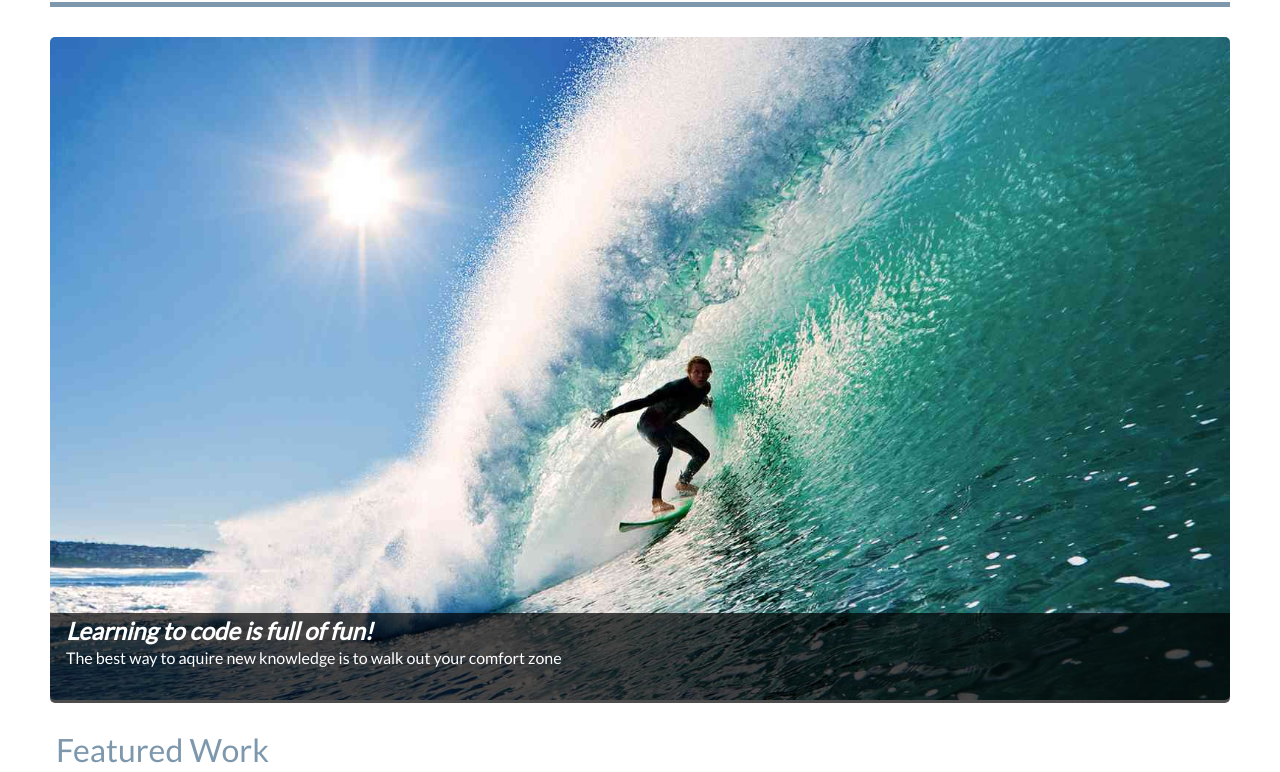
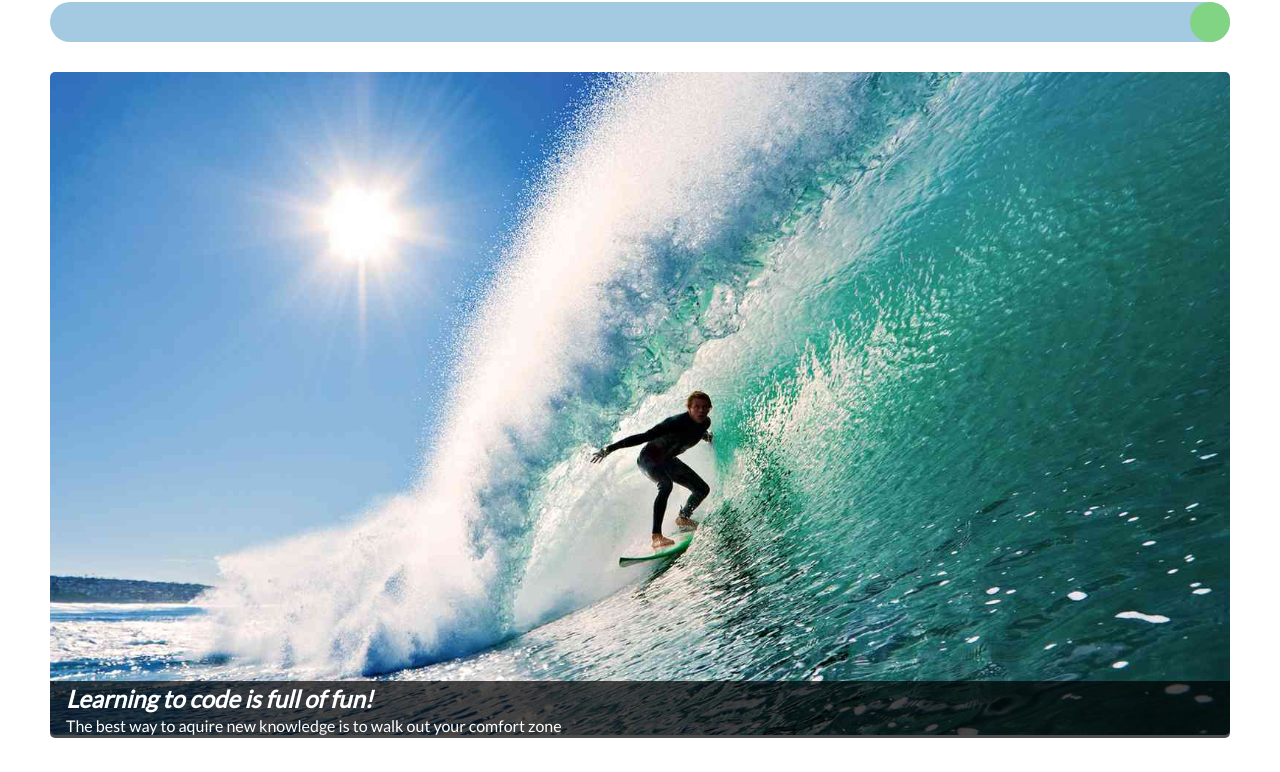
Before and after one commit to wayneyeye/Portfolio_Site, a website: page index.html in a window 1280 px wide. Shown: the part 112-884 px from the top of the page. Drawn offline with Linux system fonts and the light colour scheme.

Commit message:
add social button preliminary

```diff
--- a/css/main.css
+++ b/css/main.css
@@ -101,10 +101,12 @@ header {
 }
 
 .nav-bar{
-	background-color: #7d97ad;
-	height: 5px;
+	background-color: #a3cae0;
+	height: 40px;
 	width: calc(100% - 20px);
 	margin: 10px 0 30px 10px;
+	border-radius: 20px;
+	position: relative;
 }
 
 .hero {
@@ -127,7 +129,6 @@ header {
 	bottom: 0;
 	color: white;
 	padding-left: 1em;
-	height: 90px;
 	transition: background-color 1s;
 	border-radius: 0 0 5px 5px;
 }
@@ -148,6 +149,14 @@ header {
 	font-weight: lighter;
 }
 
+.social-button{
+	background-color: #80d483;
+	width: 40px;
+	height: 100%;
+	border-radius: 20px;
+	position: absolute;
+	right: 0;
+}
 
 .project-display {
 	display: flex;
@@ -203,4 +212,12 @@ header {
 	#portfolio-title {
 		font-size: 1.75em;
 	}
+
+	.hero-title {
+		font-size: 1.2em;
+	}
+
+	.hero-text {
+		font-size: 0.9em;
+	}
 }
--- a/index.html
+++ b/index.html
@@ -23,7 +23,10 @@
             <h2 id="author-sub">Front-End Ninja</h2>
         </div>
     </header>
-    <nav class="row nav-bar"></nav>
+    <nav class="row nav-bar">
+        <div class="col-1 social-button">
+        </div>
+    </nav>
     <div class="hero row">
         <article class="description col-12">
                 <h2 class="hero-title">Learning to code is full of fun!</h2>
```
